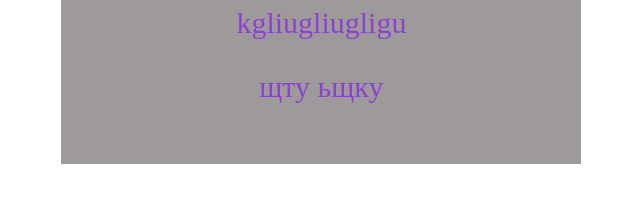
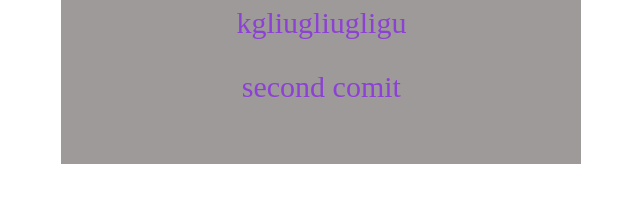
Before and after one commit to MelnychukMyhailo/new-site, a plain HTML site: page index.html in a window 1280 px wide. Shown: the part 435-638 px from the top of the page, 389-1029 px from the left. Drawn offline with Linux system fonts and the light colour scheme.

Commit message:
Update index.html
aaa

```diff
--- a/index.html
+++ b/index.html
@@ -12,7 +12,7 @@
        <p>Hello Ivan</p>
        <p>попробуєш відредагувати цей текст</p>
        <p>kgliugliugligu</p>
-       <p>щту ьщку</p>
+       <p>second comit</p>
    </div>
 </body>
 </html>
```
